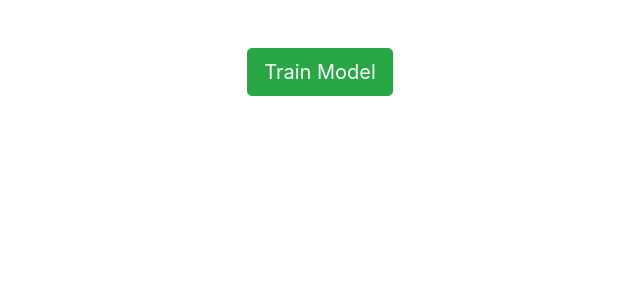
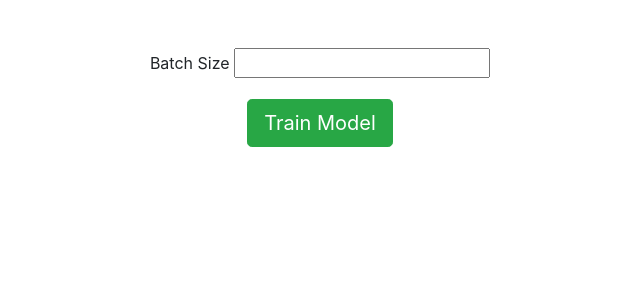
Before and after one commit to Jriles/mood_classifier, a Django app: page /core/train_model_button in a window 1280 px wide. Shown: the part 56-356 px from the top of the page, without its empty margins (320-960 px from the left). Run offline with Django 3.2, Linux system fonts and the light colour scheme; some libraries are stand-ins or nearby versions.

Commit message:
added batch size control and pulled out db logic

```diff
--- a/mood_classifier_app/views.py
+++ b/mood_classifier_app/views.py
@@ -3,8 +3,6 @@
 from .helpers import *
 import transformers
 from mood_classifier_app.forms import UserEntryForm
-from mood_classifier_app.models import UserEntry
-import datetime
 
 DATA_COLUMN = 'DATA_COLUMN'
 LABEL_COLUMN = 'LABEL_COLUMN'
@@ -28,18 +26,12 @@
             model = TFBertForSequenceClassification.from_pretrained(MOOD_MODEL_DIR)
             tokenizer = BertTokenizer.from_pretrained("bert-base-uncased")
             mood = list(getMood(day_description, model, tokenizer))[0]
-            print(mood)
             context = {
                 'mood': LABELS[mood],
                 'user_entry_form': UserEntryForm()
             }
             # save user input for further learning or other purposes
-            date = datetime.datetime.now()
-            bar = UserEntry.objects.create(
-                user_input_text=day_description,
-                entry_date=date,
-                mood_classification=mood
-            )
+            save_user_input(day_description, mood)
     else:
         context = {
             'user_entry_form': UserEntryForm()
@@ -49,10 +41,10 @@
 # this is a view and a function that I made for convienvience to train the model.
 def train_model(request):
     if request.method == "POST":
+        inputed_batch_size = int(request.POST['batch_size'])
         model = TFBertForSequenceClassification.from_pretrained("bert-base-uncased")
         tokenizer = BertTokenizer.from_pretrained("bert-base-uncased")
 
-        print('thinks we should train model.')
         #IMDB movie reviews
         dataset = get_dataset()
         #save dataset to file memory
@@ -60,11 +52,11 @@
 
         #training and testing datasets here
         train = tf.keras.preprocessing.text_dataset_from_directory(
-            'aclImdb/train', batch_size=BATCH_SIZE, validation_split=0.2,
+            'aclImdb/train', batch_size=inputed_batch_size, validation_split=0.2,
             subset='training', seed=123)
 
         test = tf.keras.preprocessing.text_dataset_from_directory(
-            'aclImdb/train', batch_size=BATCH_SIZE, validation_split=0.2,
+            'aclImdb/train', batch_size=inputed_batch_size, validation_split=0.2,
             subset='validation', seed=123)
 
         #convert to pandas dataframes
@@ -85,8 +77,6 @@
               loss=tf.keras.losses.SparseCategoricalCrossentropy(from_logits=True),
               metrics=[tf.keras.metrics.SparseCategoricalAccuracy('accuracy')])
 
-        callbacks = stopAt75PercentAccurate()
-
         model.fit(train_data, epochs=2, validation_data=validation_data)
 
         #save the model weights to memory to be used later
--- a/templates/mood_classifier/train_model_button.html
+++ b/templates/mood_classifier/train_model_button.html
@@ -3,6 +3,10 @@
 <div class="d-flex justify-content-center text-center mt-5">
   <form action="/core/train_model_button" method="post" enctype="multipart/form-data">
     {% csrf_token %}
+    <div class="form-group">
+      <label for="batch_size">Batch Size</label>
+      <input name="batch_size" type="number" value="Batch Size">
+    </div>
     <input class="btn btn-success btn-lg" type="submit" value="Train Model">
   </form>
 </div>
```
Also changed, not shown: mood_classifier_app/helpers.py (+10 -2 lines), db.sqlite3.
